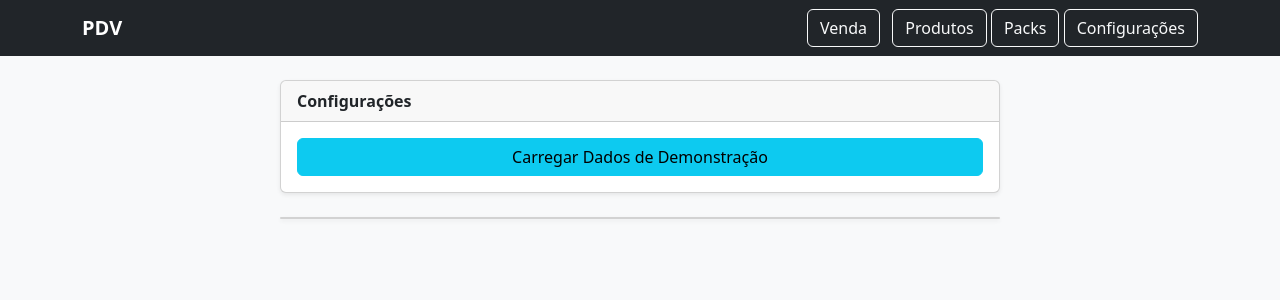
After one commit to Tiago370/UnoPDV, a Flask app: page /configuracoes in a window 1280 px wide. The commit adds this page. Shown: the top 300 px of the page. Run offline with Flask 3, Linux system fonts and the light colour scheme; parts of the project's set-up code (start-up, migrations or seed data) failed here and were passed over.

Commit message:
ADD Carregamento de dados demos

```diff
--- a/app.py
+++ b/app.py
@@ -1,6 +1,6 @@
 import re
-from flask import Flask,render_template,request,redirect,session
-import sqlite3,os
+from flask import Flask,render_template,request,redirect,session,current_app
+import sqlite3,os,csv
 from datetime import datetime
 from utils import db, init_db, calcular_total
 from pack import pack_bp
@@ -20,5 +20,58 @@ app.register_blueprint(pagamento_bp)
 
 @app.route("/")
 def index():return redirect("/venda")
+@app.route("/configuracoes",methods=["GET","POST"])
+@app.route("/configuracoes/",methods=["GET","POST"])
+def configuracoes():
+    if request.method=="POST":
+        acao=request.form["acao"]
+        if acao == "load-data-demo":
+            acao=request.form["acao"]
+            pasta_demo=os.path.join(current_app.root_path,"demo")
+            conn=sqlite3.connect("pdv.db")
+            conn.row_factory=sqlite3.Row
+            cur=conn.cursor()
+            arquivos = os.listdir(pasta_demo)
+            if not arquivos:
+                return render_template("configuracoes.html")
+            for arquivo in arquivos:
+                if arquivo.endswith(".csv"):
+                    tabela=os.path.splitext(arquivo)[0]
+                    cur.execute("SELECT name FROM sqlite_master WHERE type='table' AND name=?",(tabela,))
+                    if not cur.fetchone():
+                        continue
+                    cur.execute(f"PRAGMA table_info({tabela})")
+                    colunas_tabela=[c["name"] for c in cur.fetchall()]
+                    cur.execute(f"PRAGMA foreign_key_list({tabela})")
+                    fks=cur.fetchall()
+                    mapa_fk={fk["from"]:(fk["table"],fk["to"]) for fk in fks}
+                    caminho_csv=os.path.join(pasta_demo,arquivo)
+                    with open(caminho_csv,newline='',encoding="utf-8") as f:
+                        reader=csv.DictReader(f)
+                        dados_processados=[]
+                        for linha in reader:
+                            dados={}
+                            for col,val in linha.items():
+                                if ":" in col:
+                                    campo_fk,campo_busca=col.split(":")
+                                    if campo_fk in mapa_fk and val:
+                                        tabela_fk,col_fk=mapa_fk[campo_fk]
+                                        cur.execute(f"SELECT {col_fk} FROM {tabela_fk} WHERE {campo_busca}=?",(val,))
+                                        ref=cur.fetchone()
+                                        if ref:
+                                            dados[campo_fk]=ref[col_fk]
+                                else:
+                                    if col in colunas_tabela:
+                                        dados[col]=val
+                            if dados:
+                                dados_processados.append(dados)
+                        for dados in dados_processados:
+                            campos=",".join(dados.keys())
+                            placeholders=",".join(["?"]*len(dados))
+                            valores=list(dados.values())
+                            cur.execute(f"INSERT INTO {tabela} ({campos}) VALUES ({placeholders})",valores)
+            conn.commit()
+            conn.close()
+    return render_template("configuracoes.html")
 
 app.run(debug=True)
--- /dev/null
+++ b/demo/pack.csv
@@ -0,0 +1,2 @@
+nome_pl,nome_sg,mnemonico,quantidade,codigo,produto_id:codigo
+Fardos,Fardo,fd,12,1,1
--- /dev/null
+++ b/demo/produto.csv
@@ -0,0 +1,2 @@
+codigo,descricao,preco
+1,Refrigerante Coca Cola 200ml,49.90
--- a/templates/base.html
+++ b/templates/base.html
@@ -14,6 +14,7 @@
 <a class="btn btn-outline-light me-2" href="/venda">Venda</a>
 <a class="btn btn-outline-light" href="/produtos">Produtos</a>
 <a class="btn btn-outline-light" href="/packs">Packs</a>
+<a class="btn btn-outline-light" href="/configuracoes">Configurações</a>
 </div>
 </div>
 </nav>
--- /dev/null
+++ b/templates/configuracoes.html
@@ -0,0 +1,26 @@
+{% extends "base.html" %}
+{% block conteudo %}
+<div class="container mt-4">
+<div class="row justify-content-center">
+<div class="col-lg-8 col-md-10 col-sm-12">
+<div class="card shadow-sm">
+<div class="card-header fw-bold">Configurações</div>
+<div class="card-body">
+<form method="post" class="row g-3">
+
+<div class="col-12 d-flex flex-column gap-2">
+  <button type="submit" name="acao" value="load-data-demo" class="btn btn-info w-100">Carregar Dados de Demonstração</button>
+</div>
+
+</form>
+</div>
+</div>
+<div class="card mt-4 shadow-sm">
+<div class="card-body p-0">
+
+</div>
+</div>
+</div>
+</div>
+</div>
+{% endblock %}
```
Also changed, not shown: utils.py (+10 -4 lines).
